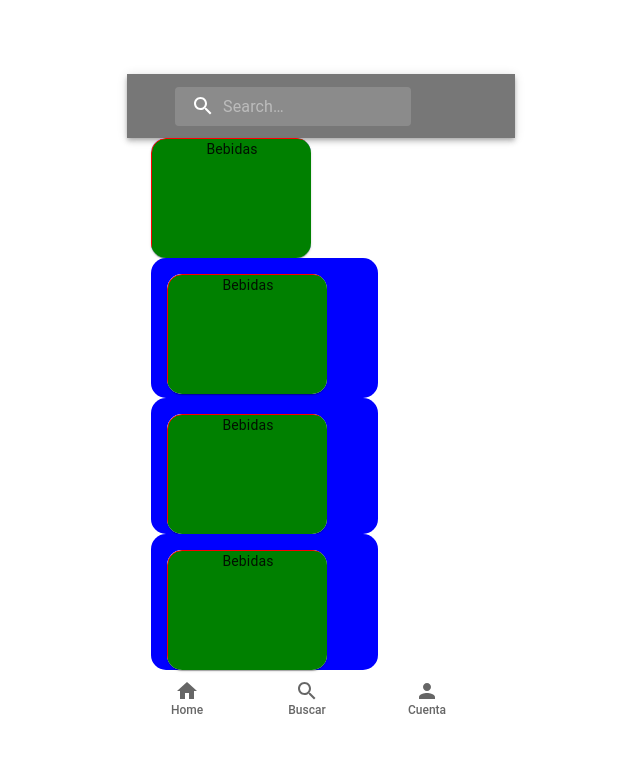
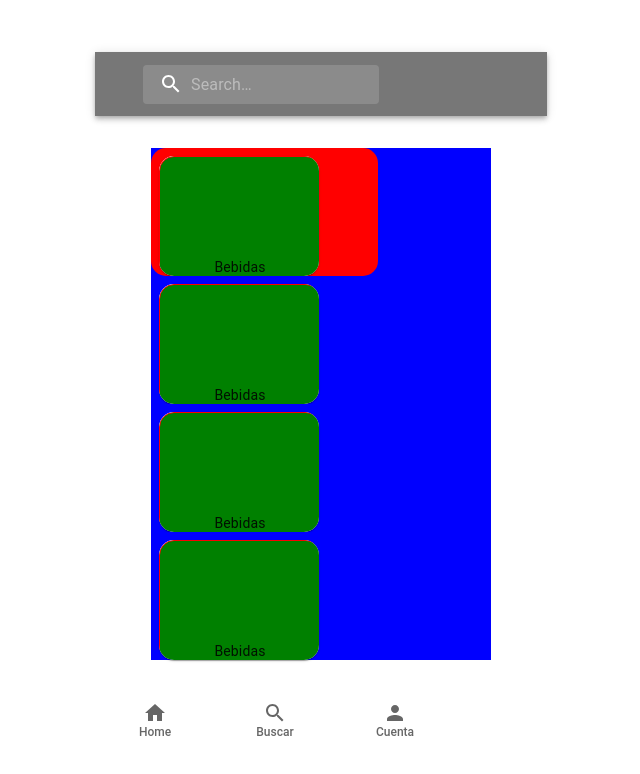
Before and after one commit to No-Country/C9-24T-JavaReact, a React (Vite) app in the folder client/: page /category in a window 1280 px wide. Shown: the top 774 px of the page, without its empty margins (319-959 px from the left). Built offline with nearby package versions, Linux system fonts and the light colour scheme.

Commit message:
feat:centar categoria de cardCategory

```diff
--- a/client/src/component/Common/CategoryCard/index.jsx
+++ b/client/src/component/Common/CategoryCard/index.jsx
@@ -25,6 +25,9 @@ export default function CategoryCard() {
           padding: 0,
           marging: 0,
           backgroundColor: "green",
+          display: "flex",
+          alignItems: "flex-end",
+          justifyContent: "center",
         }}
       >
         <Typography variant="body2">Bebidas</Typography>
--- a/client/src/component/pages/CategoryView/index.jsx
+++ b/client/src/component/pages/CategoryView/index.jsx
@@ -11,7 +11,16 @@ export default function CategoryView() {
     <>
       <MySearchBar />
       <Container sx={{ margin: 0, padding: 0 }}>
-        <Grid container spacing={2} sx={{ width: 340, margin: 0, padding: 0 }}>
+        <Grid
+          container
+          spacing={1}
+          sx={{
+            width: 340,
+            margin: "2em",
+            padding: 0,
+            backgroundColor: "blue",
+          }}
+        >
           {/* <CategoryCard />
           <CategoryCard />
           <CategoryCard />
@@ -19,13 +28,13 @@ export default function CategoryView() {
           <Grid
             sx={{
               borderRadius: "15px",
-              background: "blue",
+              background: "red",
               margin: 0,
               pading: 0,
             }}
-            /* item
+            item
             xs={6}
-            md={8} */
+            md={8}
           >
             <CategoryCard />
           </Grid>
@@ -35,8 +44,8 @@ export default function CategoryView() {
               background: "blue",
               margin: 0,
               padding: 0,
-              width: "160px",
-              height: "140px",
+              // width: "160px",
+              // height: "140px",
             }}
             item
             xs={6}
```
